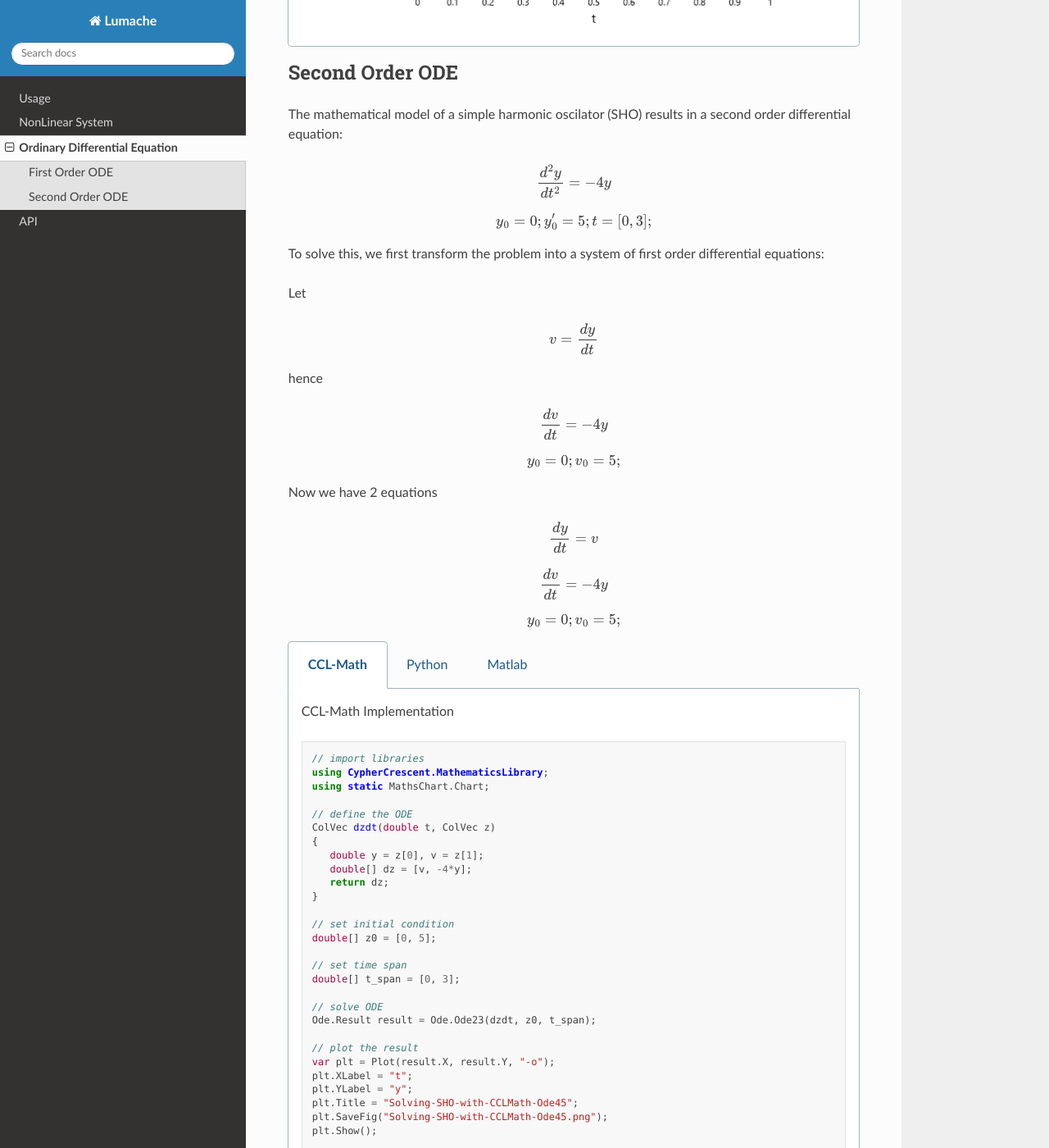
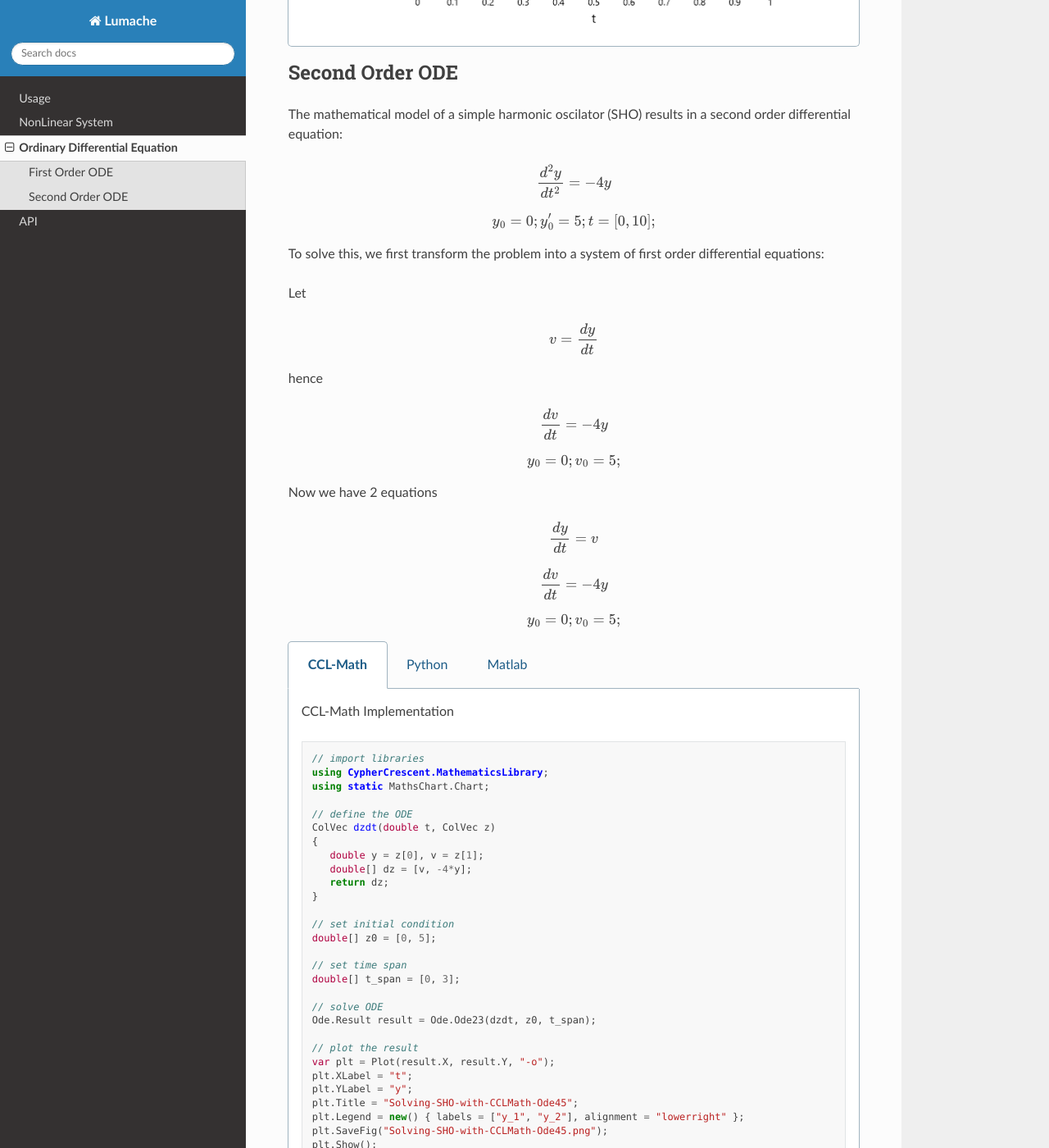
Before and after one commit to thanktua-spp/ccl-rtd, a Sphinx documentation site: the page built from docs/source/ordinary_diff_eq.rst, in a window 1280 px wide and 1400 px high, scrolled down 2420 px. Shown: the whole window at 82% size. Built offline with Sphinx 7.4.7 and the Read the Docs theme 3.1.0, drawn with Linux system fonts in a browser that asks for light colours; pages that are not in the unit, such as notebooks, are missing from menus.

Commit message:
added legend

```diff
--- a/docs/source/ordinary_diff_eq.rst
+++ b/docs/source/ordinary_diff_eq.rst
@@ -162,7 +162,7 @@
 The mathematical model of a simple harmonic oscilator (SHO) results in a second order differential equation:
 
 .. math:: \frac{d^2y}{dt^2} = -4y
-.. math:: y_0 = 0; y'_0 = 5; t = [0, 3];
+.. math:: y_0 = 0; y'_0 = 5; t = [0, 10];
 
 To solve this, we first transform the problem into a system of first order differential equations:
 
@@ -214,6 +214,7 @@
          plt.XLabel = "t";
          plt.YLabel = "y";
          plt.Title = "Solving-SHO-with-CCLMath-Ode45";
+         plt.Legend = new() { labels = ["y_1", "y_2"], alignment = "lowerright" };
          plt.SaveFig("Solving-SHO-with-CCLMath-Ode45.png");
          plt.Show();
 
```
Also changed, not shown: other parts of docs/source/ordinary_diff_eq.rst (+1 -1 lines), docs/source/images/Solving-SHO-with-CCLMath-Ode45.png, 1 other file.
